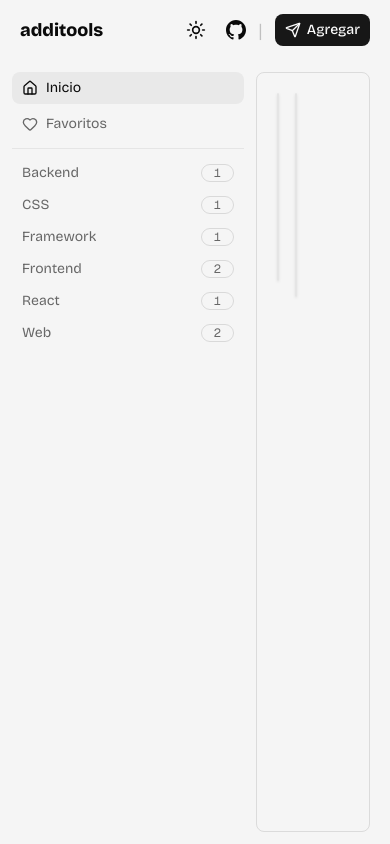
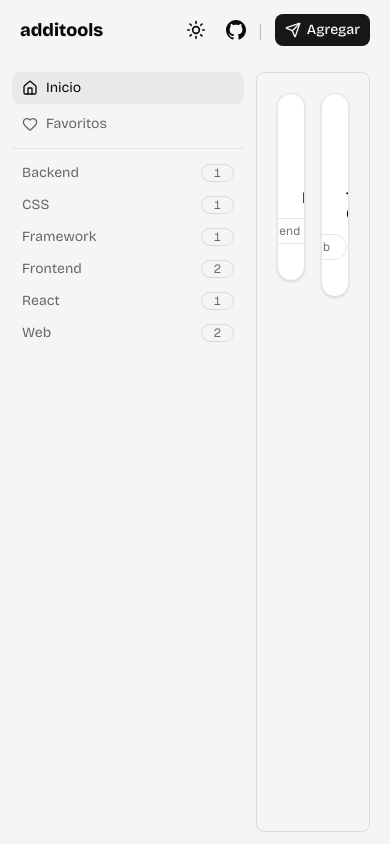
Before and after one commit to addiveloper/additools, a Next.js app: page / in a window 390 px wide. Built offline with nearby package versions, Linux system fonts and the light colour scheme.

Commit message:
💄 adjust column responsive

```diff
--- a/src/app/(app)/category/[category]/page.tsx
+++ b/src/app/(app)/category/[category]/page.tsx
@@ -36,7 +36,7 @@ export default async function Home({ params }: PageProps) {
   );
 
   return (
-    <section className="grid grid-cols-5 auto-rows-min gap-4 border border-muted-foreground/20 rounded-md w-full p-5">
+    <section className="grid grid-cols-2 lg:grid-cols-3 xl:grid-cols-4 2xl:grid-cols-5 auto-rows-min gap-4 border border-muted-foreground/20 rounded-md w-full p-5">
       {tools.map((tool, index) => (
         <ToolCard key={index} tool={tool} />
       ))}
--- a/src/app/(app)/favorites/page.tsx
+++ b/src/app/(app)/favorites/page.tsx
@@ -2,7 +2,7 @@ import { FavoritesSection } from "@/components/global/favorites-section";
 
 export default function Home() {
   return (
-    <section className="grid grid-cols-5 auto-rows-min gap-4 border border-muted-foreground/20 rounded-md w-full p-5">
+    <section className="grid grid-cols-2 lg:grid-cols-3 xl:grid-cols-4 2xl:grid-cols-5 auto-rows-min gap-4 border border-muted-foreground/20 rounded-md w-full p-5">
       <FavoritesSection />
     </section>
   );
--- a/src/app/(app)/page.tsx
+++ b/src/app/(app)/page.tsx
@@ -5,7 +5,7 @@ export default function Home() {
   const tools = getTools();
 
   return (
-    <section className="grid grid-cols-5 auto-rows-min gap-4 border border-muted-foreground/20 rounded-md w-full p-5">
+    <section className="grid grid-cols-2 lg:grid-cols-3 xl:grid-cols-4 2xl:grid-cols-5 auto-rows-min gap-4 border border-muted-foreground/20 rounded-md w-full p-5">
       {tools.map((tool, index) => (
         <ToolCard key={index} tool={tool} />
       ))}
```
